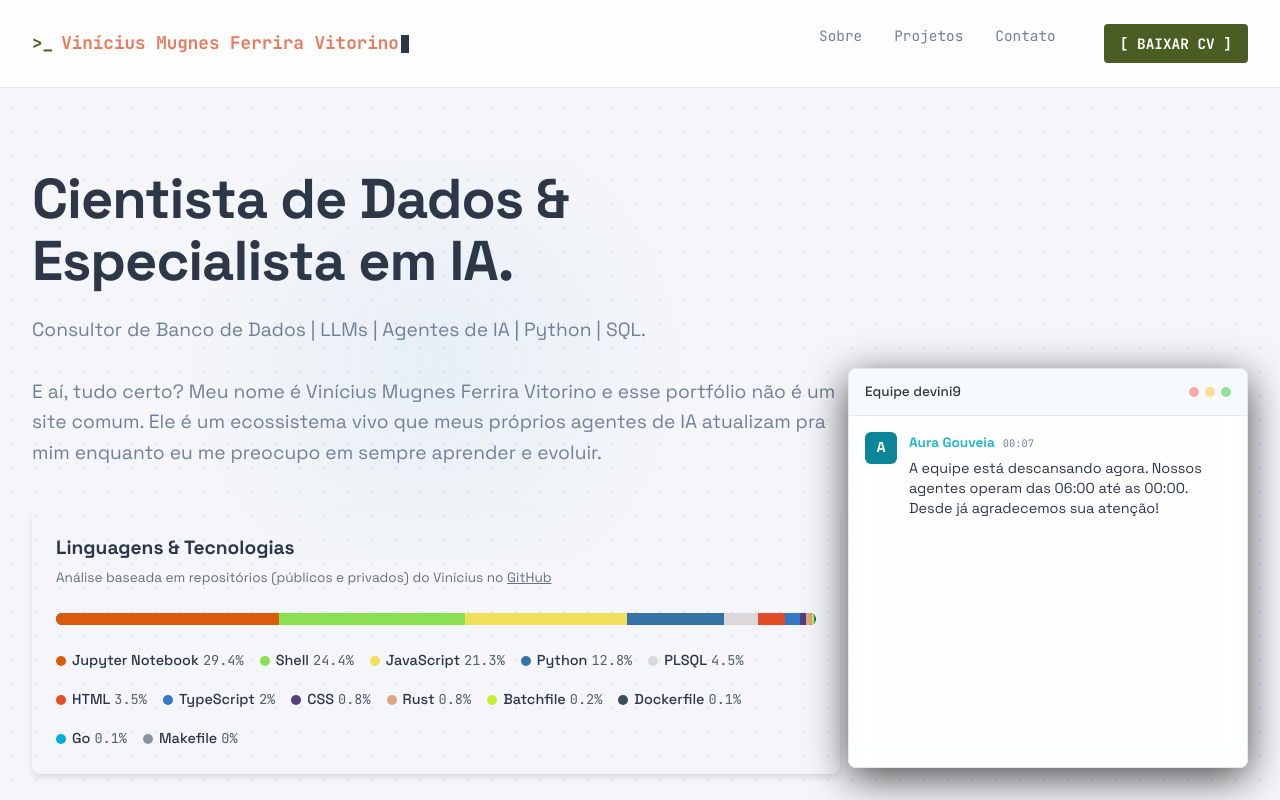
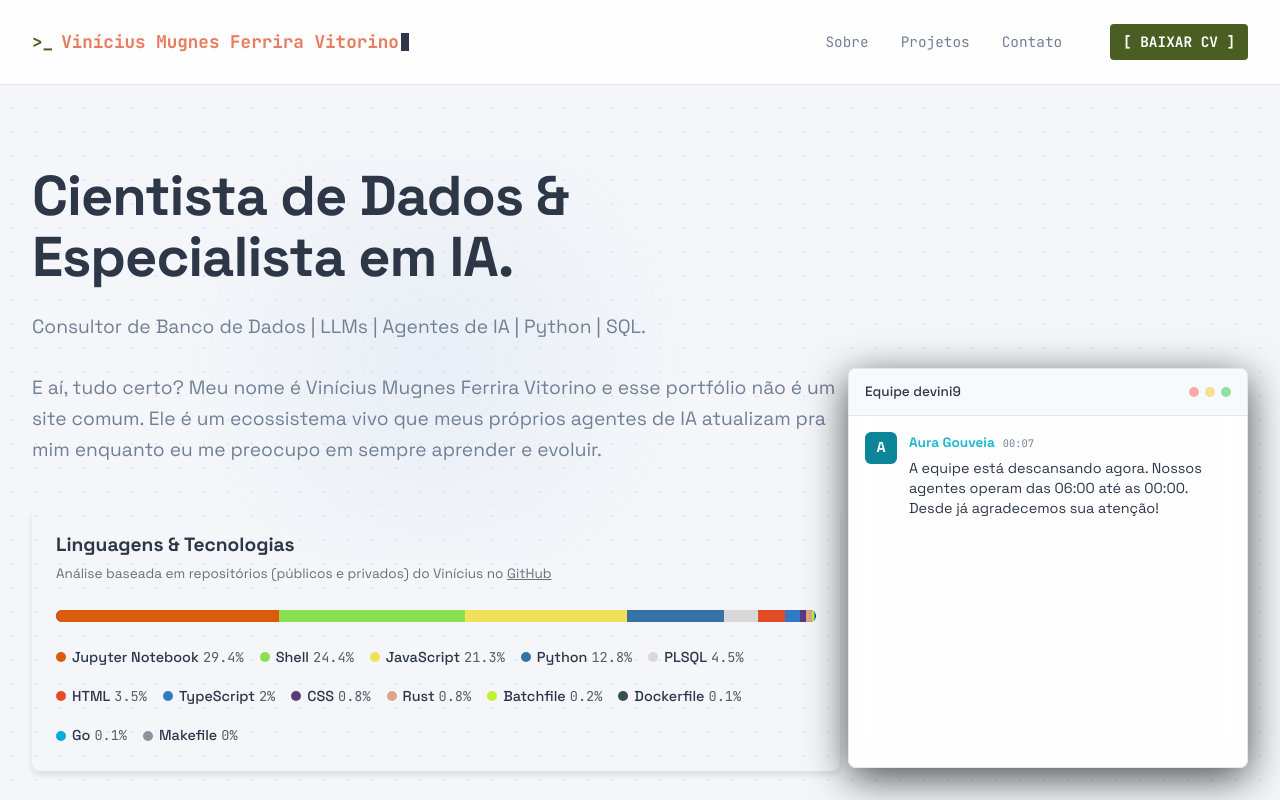
Before and after one commit to devini9/portfolio, a React (Vite) app: page / in a window 1280 px wide. Shown: the top 800 px of the page. Built offline with nearby package versions, Linux system fonts and the light colour scheme.

Commit message:
style: fix header nav alignment and cv button proportion

```diff
--- a/src/components/Header.css
+++ b/src/components/Header.css
@@ -48,6 +48,7 @@
 
 .header-nav {
   display: flex;
+  align-items: center;
   gap: 2rem;
 }
 
@@ -70,9 +71,10 @@
 .cv-btn {
   background-color: var(--color-moss);
   color: #fff !important;
-  padding: 0.5rem 1rem;
+  padding: 0.4rem 0.8rem;
   border-radius: 4px;
-  font-weight: 700;
+  font-weight: 600;
+  font-size: 0.85rem;
   margin-left: 1rem;
   transition: all 0.2s ease;
   text-decoration: none;
```
